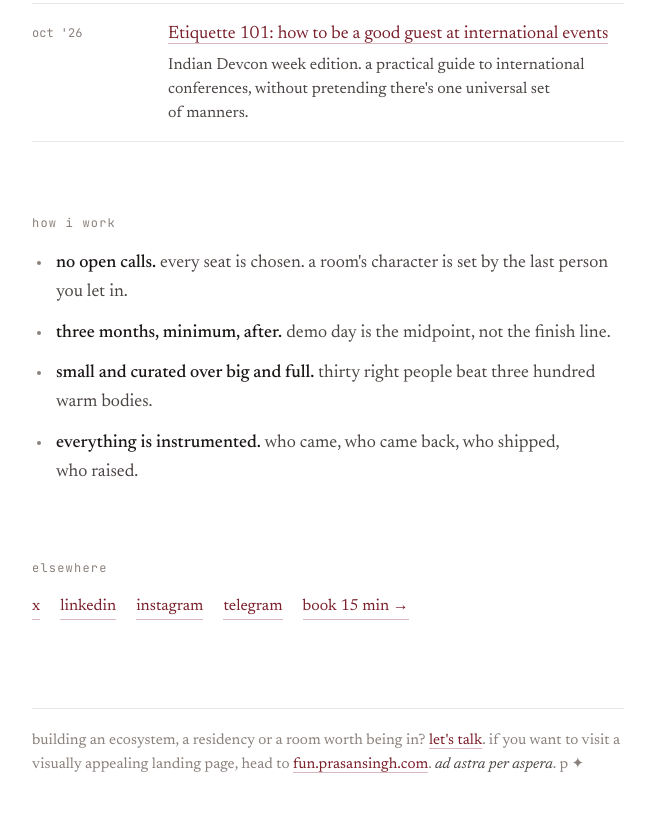
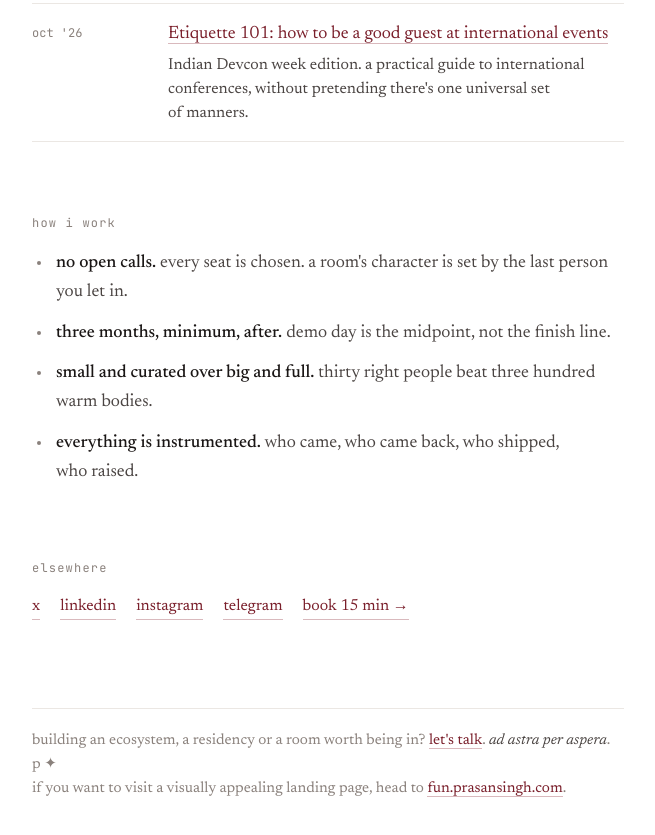
Before and after one commit to prasansecures/portfolio, a plain HTML site: page index.html in a window 1280 px wide. Shown: the part 1186-2021 px from the top of the page, without its empty margins (312-967 px from the left). Drawn offline with nearby package versions, Linux system fonts and the light colour scheme; a script that the page names is missing.

Commit message:
Put the fun.prasansingh.com sentence on its own footer line
Co-Authored-By: Claude Opus 5.5 <noreply@anthropic.com>
Claude-Session: https://claude.ai/code/session_01V9NSvFuGJXiFNd7qDPVEeS

```diff
--- a/index.html
+++ b/index.html
@@ -390,7 +390,7 @@
   </ul>
   </section>
 
-  <footer>building an ecosystem, a residency or a room worth being in? <a href="https://cal.com/prasan-singh/15min" target="_blank" rel="noreferrer">let's talk</a>. if you want to visit a visually appealing landing page, head to <a href="https://fun.prasansingh.com" target="_blank" rel="noopener">fun.prasansingh.com</a>. <i>ad astra per aspera</i>. p ✦</footer>
+  <footer>building an ecosystem, a residency or a room worth being in? <a href="https://cal.com/prasan-singh/15min" target="_blank" rel="noreferrer">let's talk</a>. <i>ad astra per aspera</i>. p ✦<br />if you want to visit a visually appealing landing page, head to <a href="https://fun.prasansingh.com" target="_blank" rel="noopener">fun.prasansingh.com</a>.</footer>
   <a class="back" id="backhome" href="#home" hidden>← back home</a>
 
 </main>
```
